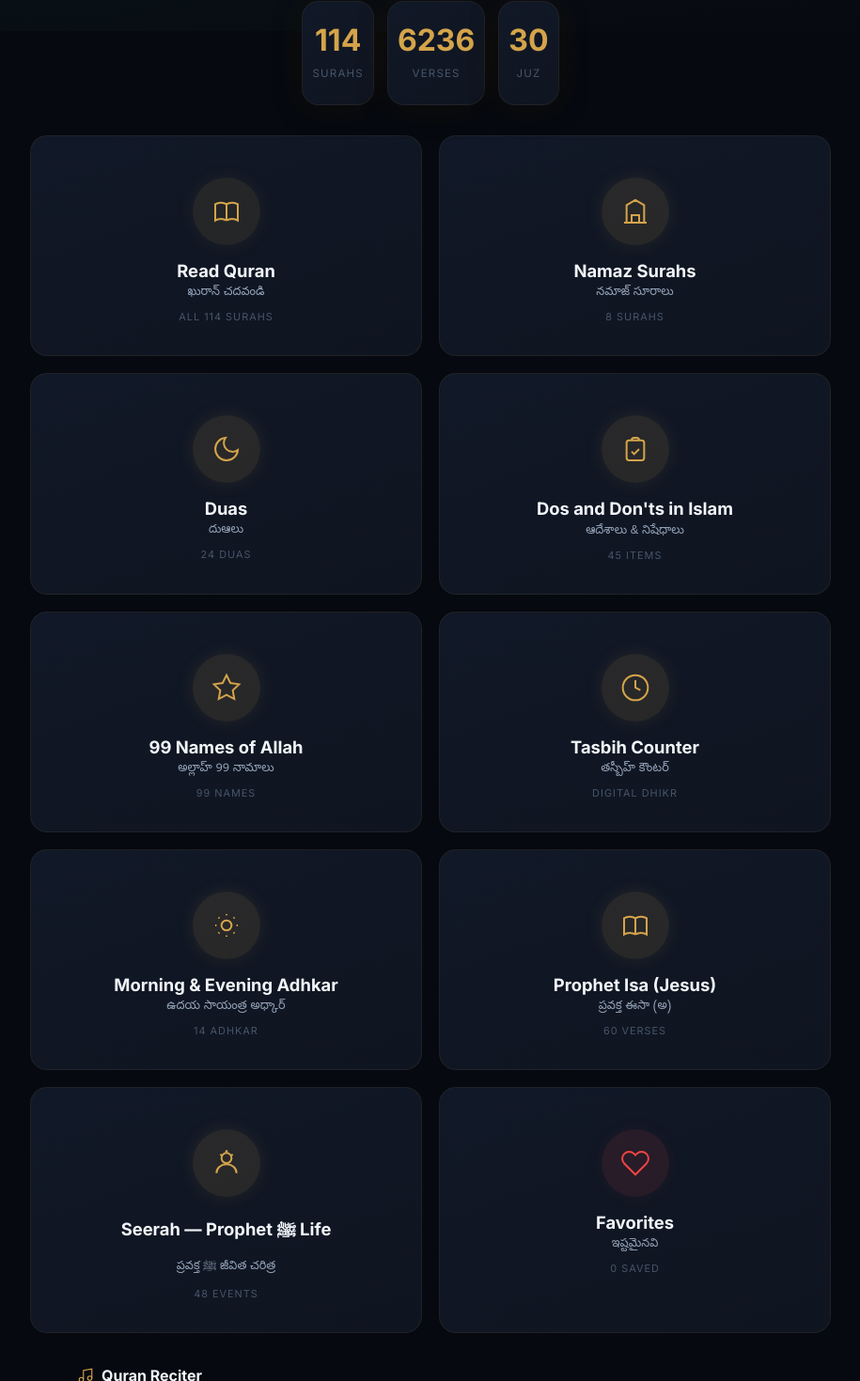
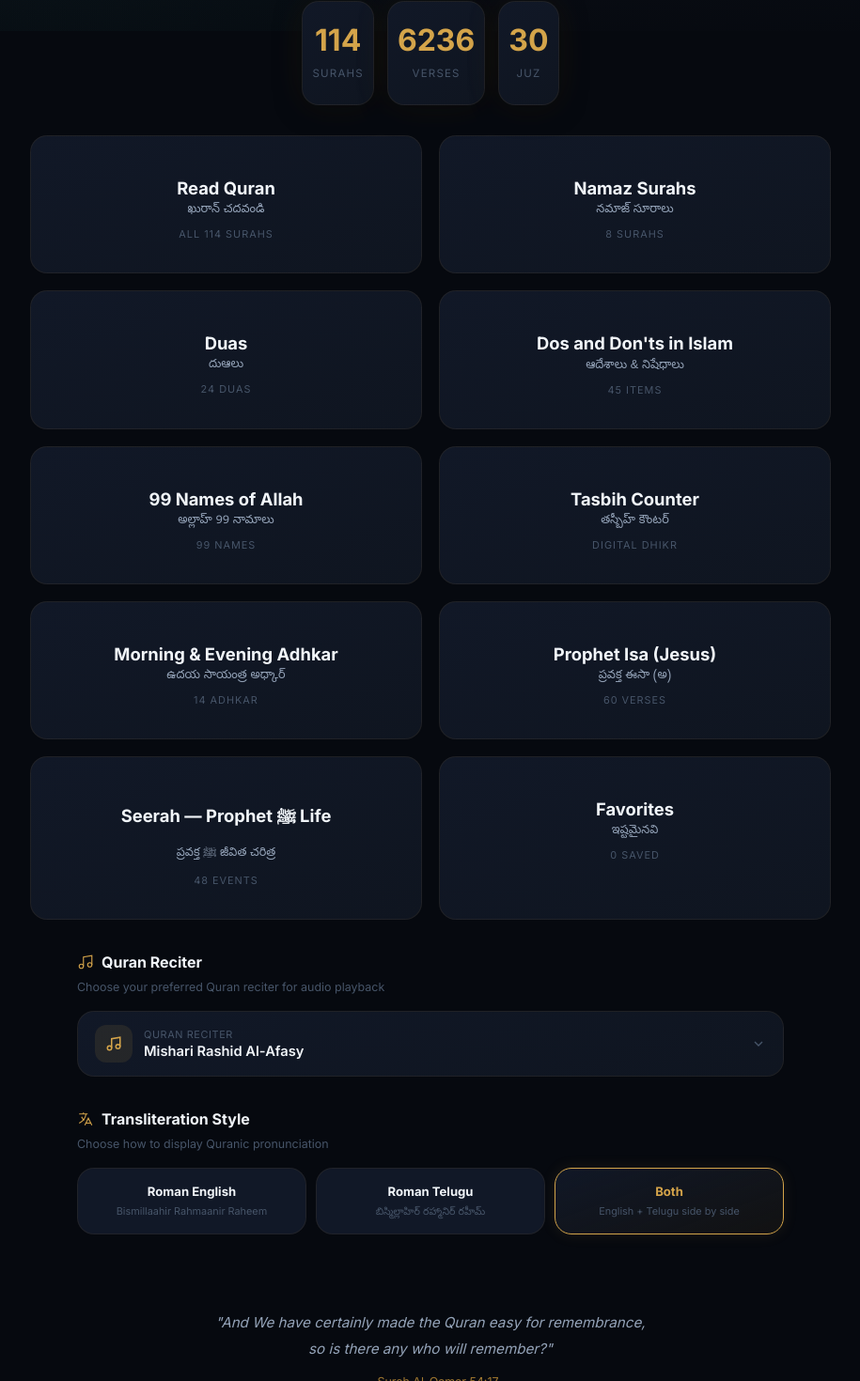
Before and after one commit to Mahendarmax/Believer-of-Almighty, a React (Vite) app: page /#/ in a window 1280 px wide. Shown: the part 637-2107 px from the top of the page at 94% size, without its empty margins (182-1097 px from the left). Built offline with nearby package versions, Linux system fonts and the light colour scheme.

Commit message:
style: remove icons from home action cards

```diff
--- a/src/pages/Home.css
+++ b/src/pages/Home.css
@@ -348,83 +348,6 @@
 }
 
 .action-card:hover::after { opacity: 1; }
-
-.action-icon-wrap {
-  width: 64px;
-  height: 64px;
-  display: flex;
-  align-items: center;
-  justify-content: center;
-  border-radius: 50%;
-  margin-bottom: 16px;
-  position: relative;
-  z-index: 1;
-  transition: var(--transition);
-}
-
-.action-card:hover .action-icon-wrap {
-  transform: scale(1.08);
-}
-
-.read-card .action-icon-wrap {
-  background: rgba(212, 164, 74, 0.1);
-  color: var(--accent);
-  box-shadow: 0 0 20px rgba(212,164,74,0.08);
-}
-
-.fav-card .action-icon-wrap {
-  background: rgba(239, 68, 68, 0.1);
-  color: #ef4444;
-  box-shadow: 0 0 20px rgba(239,68,68,0.06);
-}
-
-.namaz-action-card .action-icon-wrap {
-  background: rgba(212, 164, 74, 0.12);
-  color: var(--accent);
-  box-shadow: 0 0 20px rgba(212,164,74,0.1);
-}
-
-.duas-action-card .action-icon-wrap {
-  background: rgba(212, 164, 74, 0.12);
-  color: var(--accent);
-  box-shadow: 0 0 20px rgba(212,164,74,0.1);
-}
-
-.dosdonts-action-card .action-icon-wrap {
-  background: rgba(212, 164, 74, 0.12);
-  color: var(--accent);
-  box-shadow: 0 0 20px rgba(212,164,74,0.1);
-}
-
-.asma-action-card .action-icon-wrap {
-  background: rgba(212, 164, 74, 0.12);
-  color: var(--accent);
-  box-shadow: 0 0 20px rgba(212,164,74,0.1);
-}
-
-.tasbih-action-card .action-icon-wrap {
-  background: rgba(212, 164, 74, 0.12);
-  color: var(--accent);
-  box-shadow: 0 0 20px rgba(212,164,74,0.1);
-}
-
-.adhkar-action-card .action-icon-wrap {
-  background: rgba(212, 164, 74, 0.12);
-  color: var(--accent);
-  box-shadow: 0 0 20px rgba(212,164,74,0.1);
-}
-
-.isa-action-card .action-icon-wrap {
-  background: rgba(212, 164, 74, 0.12);
-  color: var(--accent);
-  box-shadow: 0 0 20px rgba(212,164,74,0.1);
-}
-
-.seerah-action-card .action-icon-wrap {
-  background: rgba(212, 164, 74, 0.12);
-  color: var(--accent);
-  box-shadow: 0 0 20px rgba(212,164,74,0.1);
-}
 
 .action-card-chevron {
   position: absolute;
@@ -1364,8 +1287,6 @@
   .continue-surah { font-size: 1rem; }
   .action-cards { gap: 10px; padding: 0 16px; }
   .action-card { padding: 24px 12px 20px; }
-  .action-icon-wrap { width: 52px; height: 52px; margin-bottom: 12px; }
-  .action-icon-wrap svg { width: 26px !important; height: 26px !important; }
   .action-card h3 { font-size: 0.88rem; }
   .action-card p { font-size: 0.68rem; }
   .action-meta { font-size: 0.62rem; }
@@ -1397,7 +1318,6 @@
   .stat-num { font-size: 2rem; }
   .action-cards { max-width: 800px; gap: 18px; }
   .action-card { padding: 40px 20px 30px; }
-  .action-icon-wrap { width: 72px; height: 72px; }
   .action-card h3 { font-size: 1.15rem; }
   .continue-section { max-width: 800px; }
   .continue-card { padding: 24px 28px; }
--- a/src/pages/Home.jsx
+++ b/src/pages/Home.jsx
@@ -175,113 +175,60 @@ const Home = React.memo(function Home() {
       {/* Action Cards — 2x2 Grid */}
       <section className="action-cards">
         <button className="action-card read-card" onClick={handleReadQuran}>
-          <div className="action-icon-wrap">
-            <svg viewBox="0 0 24 24" fill="none" stroke="currentColor" strokeWidth="1.5" width="32" height="32">
-              <path d="M12 6.253v13m0-13C10.832 5.477 9.246 5 7.5 5S4.168 5.477 3 6.253v13C4.168 18.477 5.754 18 7.5 18s3.332.477 4.5 1.253m0-13C13.168 5.477 14.754 5 16.5 5c1.747 0 3.332.477 4.5 1.253v13C19.832 18.477 18.247 18 16.5 18c-1.746 0-3.332.477-4.5 1.253"/>
-            </svg>
-          </div>
           <h3>Read Quran</h3>
           <p>ఖురాన్ చదవండి</p>
           <span className="action-meta">All 114 Surahs</span>
         </button>
 
         <button className="action-card namaz-action-card" onClick={() => navigate('/namaz')}>
-          <div className="action-icon-wrap">
-            <svg viewBox="0 0 24 24" fill="none" stroke="currentColor" strokeWidth="1.5" width="32" height="32">
-              <path d="M3 21h18M5 21V7l7-4 7 4v14M9 21v-6h6v6M9 9h.01M15 9h.01M9 13h.01M15 13h.01"/>
-            </svg>
-          </div>
           <h3>Namaz Surahs</h3>
           <p>నమాజ్ సూరాలు</p>
           <span className="action-meta">{COUNTS.namaz} Surahs</span>
         </button>
 
         <button className="action-card duas-action-card" onClick={() => navigate('/duas')}>
-          <div className="action-icon-wrap">
-            <svg viewBox="0 0 24 24" fill="none" stroke="currentColor" strokeWidth="1.5" width="32" height="32">
-              <path d="M21 12.79A9 9 0 1 1 11.21 3 7 7 0 0 0 21 12.79z"/>
-            </svg>
-          </div>
           <h3>Duas</h3>
           <p>దుఆలు</p>
           <span className="action-meta">{COUNTS.duas} Duas</span>
         </button>
 
         <button className="action-card dosdonts-action-card" onClick={() => navigate('/dos-and-donts')}>
-          <div className="action-icon-wrap">
-            <svg viewBox="0 0 24 24" fill="none" stroke="currentColor" strokeWidth="1.5" width="32" height="32">
-              <path d="M9 5H7a2 2 0 0 0-2 2v12a2 2 0 0 0 2 2h10a2 2 0 0 0 2-2V7a2 2 0 0 0-2-2h-2M9 5a2 2 0 0 1 2-2h2a2 2 0 0 1 2 2M9 5h6M9 14l2 2 4-4"/>
-            </svg>
-          </div>
           <h3>Dos and Don'ts in Islam</h3>
           <p>ఆదేశాలు & నిషేధాలు</p>
           <span className="action-meta">{COUNTS.dosdonts} Items</span>
         </button>
 
         <button className="action-card asma-action-card" onClick={() => navigate('/names-of-allah')}>
-          <div className="action-icon-wrap">
-            <svg viewBox="0 0 24 24" fill="none" stroke="currentColor" strokeWidth="1.5" width="32" height="32">
-              <path d="M12 2l3.09 6.26L22 9.27l-5 4.87 1.18 6.88L12 17.77l-6.18 3.25L7 14.14 2 9.27l6.91-1.01L12 2z"/>
-            </svg>
-          </div>
           <h3>99 Names of Allah</h3>
           <p>అల్లాహ్ 99 నామాలు</p>
           <span className="action-meta">{COUNTS.asma} Names</span>
         </button>
 
         <button className="action-card tasbih-action-card" onClick={() => navigate('/tasbih')}>
-          <div className="action-icon-wrap">
-            <svg viewBox="0 0 24 24" fill="none" stroke="currentColor" strokeWidth="1.5" width="32" height="32">
-              <circle cx="12" cy="12" r="10"/>
-              <path d="M12 6v6l4 2"/>
-            </svg>
-          </div>
           <h3>Tasbih Counter</h3>
           <p>తస్బీహ్ కౌంటర్</p>
           <span className="action-meta">Digital Dhikr</span>
         </button>
 
         <button className="action-card adhkar-action-card" onClick={() => navigate('/adhkar')}>
-          <div className="action-icon-wrap">
-            <svg viewBox="0 0 24 24" fill="none" stroke="currentColor" strokeWidth="1.5" width="32" height="32">
-              <path d="M12 3v1m0 16v1m9-9h-1M4 12H3m15.364 6.364l-.707-.707M6.343 6.343l-.707-.707m12.728 0l-.707.707M6.343 17.657l-.707.707M16 12a4 4 0 11-8 0 4 4 0 018 0z"/>
-            </svg>
-          </div>
           <h3>Morning & Evening Adhkar</h3>
           <p>ఉదయ సాయంత్ర అధ్కార్</p>
           <span className="action-meta">{COUNTS.adhkar} Adhkar</span>
         </button>
 
         <button className="action-card isa-action-card" onClick={() => navigate('/prophet-isa')}>
-          <div className="action-icon-wrap">
-            <svg viewBox="0 0 24 24" fill="none" stroke="currentColor" strokeWidth="1.5" width="32" height="32">
-              <path d="M12 6.253v13m0-13C10.832 5.477 9.246 5 7.5 5S4.168 5.477 3 6.253v13C4.168 18.477 5.754 18 7.5 18s3.332.477 4.5 1.253m0-13C13.168 5.477 14.754 5 16.5 5c1.747 0 3.332.477 4.5 1.253v13C19.832 18.477 18.247 18 16.5 18c-1.746 0-3.332.477-4.5 1.253"/>
-            </svg>
-          </div>
           <h3>Prophet Isa (Jesus)</h3>
           <p>ప్రవక్త ఈసా (అ)</p>
           <span className="action-meta">{COUNTS.isa} Verses</span>
         </button>
 
         <button className="action-card seerah-action-card" onClick={() => navigate('/prophet-muhammad')}>
-          <div className="action-icon-wrap">
-            <svg viewBox="0 0 24 24" fill="none" stroke="currentColor" strokeWidth="1.5" width="32" height="32">
-              <circle cx="12" cy="8" r="4"/>
-              <path d="M4 20c0-4 3.6-7 8-7s8 3 8 7"/>
-              <path d="M12 2l.5 1.5M12 2l-.5 1.5M17 5l-1.2 1M7 5l1.2 1"/>
-            </svg>
-          </div>
           <h3>Seerah — Prophet ﷺ Life</h3>
           <p>ప్రవక్త ﷺ జీవిత చరిత్ర</p>
           <span className="action-meta">{COUNTS.seerah} Events</span>
         </button>
 
         <button className="action-card fav-card" onClick={handleFavorites}>
-          <div className="action-icon-wrap">
-            <svg viewBox="0 0 24 24" fill="none" stroke="currentColor" strokeWidth="1.5" width="32" height="32">
-              <path d="M20.84 4.61a5.5 5.5 0 0 0-7.78 0L12 5.67l-1.06-1.06a5.5 5.5 0 0 0-7.78 7.78l1.06 1.06L12 21.23l7.78-7.78 1.06-1.06a5.5 5.5 0 0 0 0-7.78z"/>
-            </svg>
-          </div>
           <h3>Favorites</h3>
           <p>ఇష్టమైనవి</p>
           <span className="action-meta">{favorites.length} Saved</span>
```
